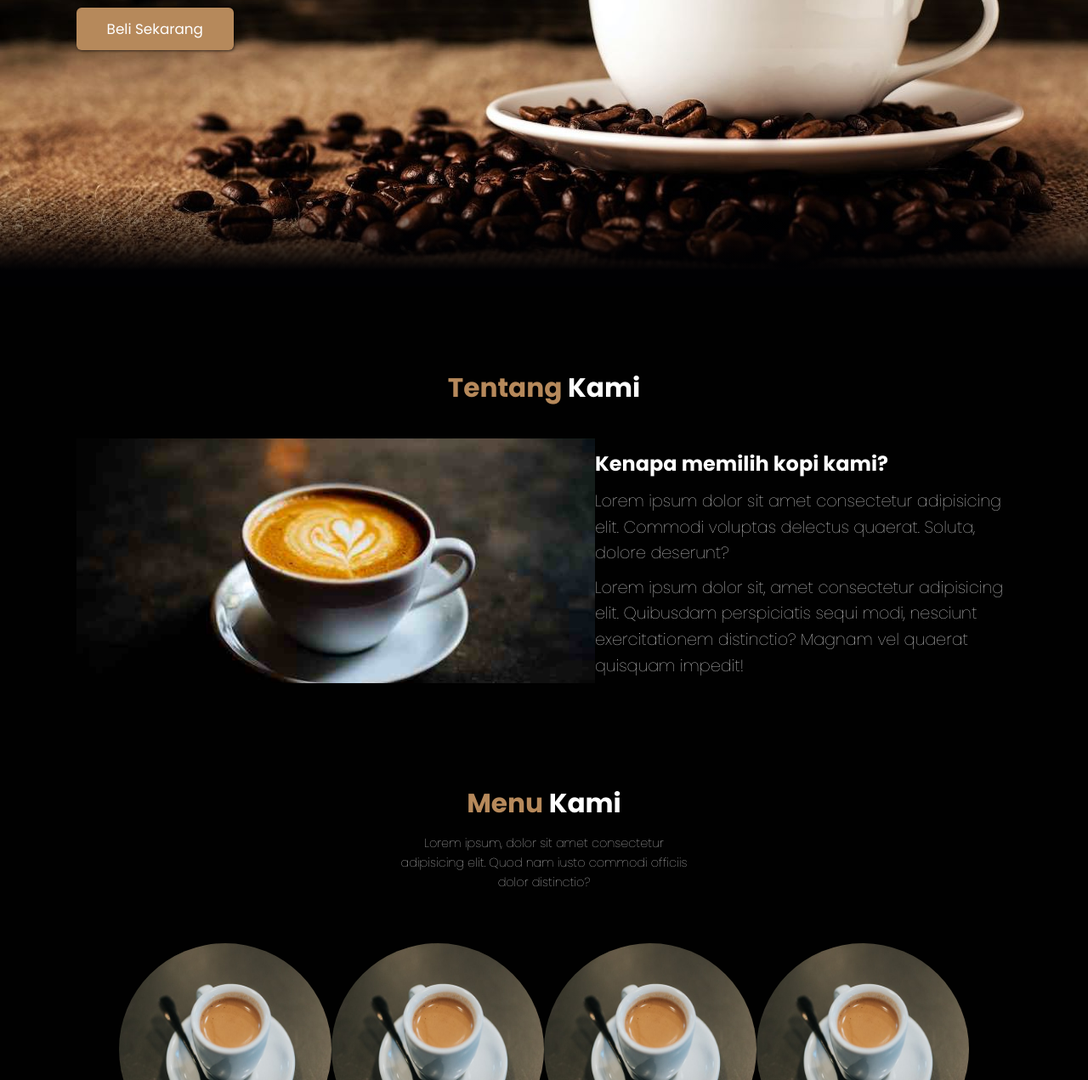
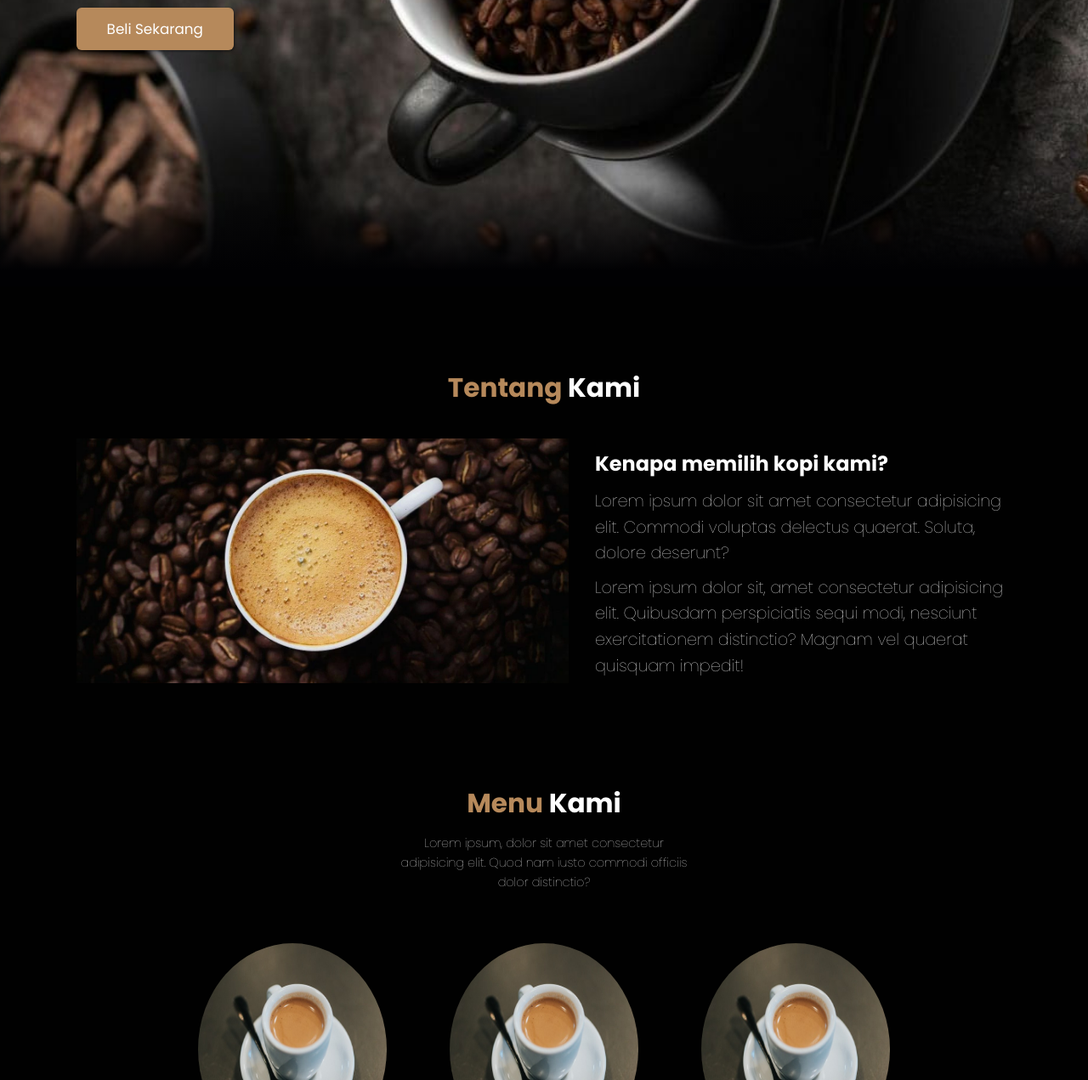
Before and after one commit to maymunafirdasari/kedai-kopi-kenangan, a plain HTML site: page index.html in a window 1280 px wide. Shown: the part 463-1734 px from the top of the page at 85% size. Drawn offline with nearby package versions, Linux system fonts and the light colour scheme.

Commit message:
membuat website kedaikopi-kenangan

```diff
--- a/css/style.css
+++ b/css/style.css
@@ -11,7 +11,6 @@
   border: none;
   text-decoration: none;
 }
-
 html {
   scroll-behavior: smooth;
 }
@@ -90,7 +89,7 @@ body {
   min-height: 100vh;
   display: flex;
   align-items: center;
-  background-image: url('kopi\ pahit.jpg');
+  background-image: url('biji\ kopi.jpg');
   background-repeat: no-repeat;
   background-size: cover;
   background-position: center;
@@ -177,7 +176,7 @@ body {
 }
 
 .about .row .about-img img {
-  width: 100%;
+  width: 95%;
 
 }
 
@@ -228,7 +227,7 @@ body {
 
 .menu .row .menu-card img {
   border-radius: 50%;
-  width: 80;
+  width: 75%;
 }
 
 .menu .row .menu-card .menu-card-title {
--- a/index.html
+++ b/index.html
@@ -25,7 +25,6 @@
   <!-- Navbar start -->
   <nav class="navbar">
     <a href="#" class="navbar-logo">kopi<span>kenangan</span@>.</a>
-
 
     <div class="navbar-nav">
       <a href="#home">Home</a>
@@ -62,7 +61,7 @@
 
     <div class="row">
       <div class="about-img">
-        <img src="css/kopi kenangan.jpg" alt="Tentang Kami">
+        <img src="css/kopi mis.jpg" alt="Tentang Kami">
       </div>
       <div class="content">
         <h3>Kenapa memilih kopi kami?</h3>
@@ -163,7 +162,7 @@
     </div>
 
     <div class="credit">
-      <p>Created by <a href="">myfir</a>. | &copy; 2023.</p>
+      <p>Created by <a href="">Mynafirs</a>. | &copy; 2023.</p>
     </div>
   </footer>
   <!-- Footer end-->
```
Also changed, not shown: css/biji kopi.jpg (added), css/kopi agak.jpg (added), css/kopi mis.jpg (added), css/kopi terenak.jpg (added), css/ya kopi.jpg (added).
